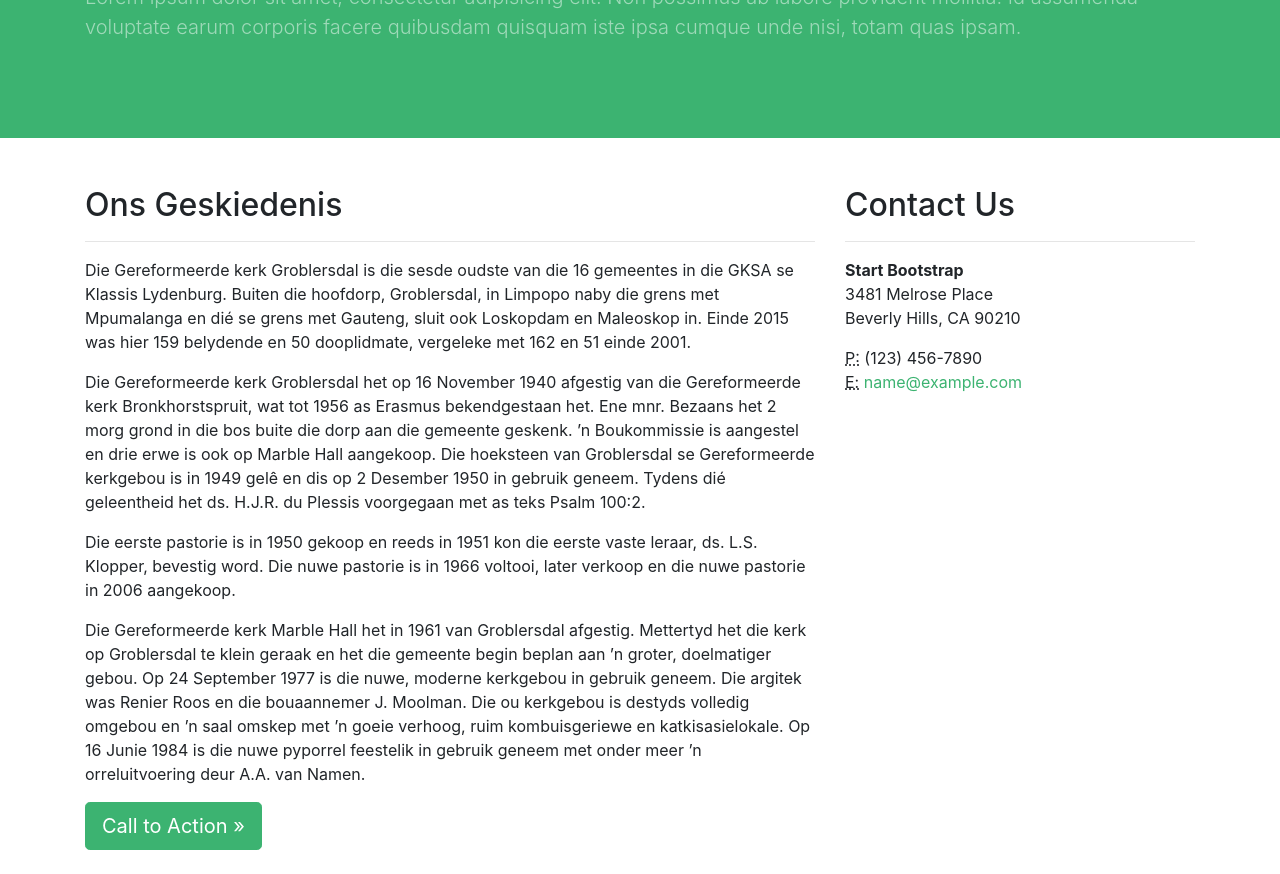
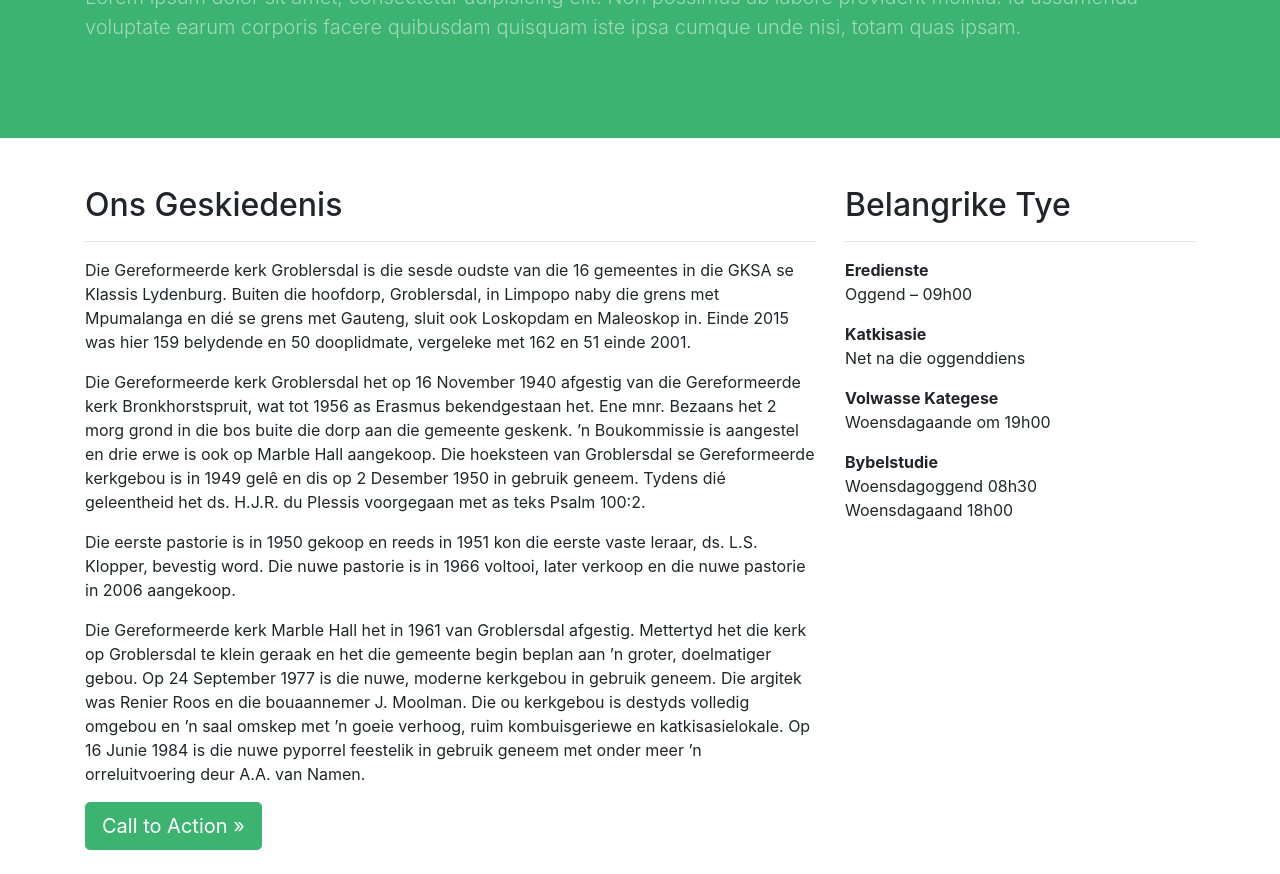
Before and after one commit to sharu725/business-frontpage, a Jekyll site: the page built from index.html, in a window 1280 px wide and 1400 px high, scrolled down 229 px, cut to the strip 0-874 px from the top of the window. Built offline with Jekyll 4.4.1, drawn with Linux system fonts in a browser that asks for light colours; some of the changed text lies outside the part shown.

Commit message:
Update sidebar.html

```diff
--- a/_includes/sidebar.html
+++ b/_includes/sidebar.html
@@ -1,16 +1,54 @@
 <div class="col-md-4 mb-5">
-  <h2>Contact Us</h2>
+  <h2>Belangrike Tye</h2>
   <hr />
   <address>
-    <strong>Start Bootstrap</strong>
-    <br />3481 Melrose Place <br />Beverly Hills, CA 90210
+    <strong>Eredienste</strong>
+    <br />Oggend – 09h00
     <br />
   </address>
   <address>
-    <abbr title="Phone">P:</abbr>
-    (123) 456-7890
+    <strong>Katkisasie</strong>
+    <br />Net na die oggenddiens
     <br />
-    <abbr title="Email">E:</abbr>
-    <a href="mailto:#">name@example.com</a>
+  </address>
+  <address>
+    <strong>Volwasse Kategese</strong>
+    <br />Woensdagaande om 19h00
+    <br />
+  </address>
+  <address>
+    <strong>Bybelstudie</strong>
+    <br />Woensdagoggend 08h30
+    <br />Woensdagaand 18h00
+    <br />
   </address>
 </div>
+<div class="col-md-4 mb-5">
+  <h2>Kontak Ons</h2>
+  <hr />
+  <address>
+    <strong>Predikant:</strong>
+    <br />Ds LSD du Plessis
+    <br />
+  </address>
+  <address>
+    <strong>Pastorie:</strong>
+    <br />Steenboklaan 18, Groblersdal
+    <br />
+  </address>
+  <address>
+    <strong>Posadres:</strong>
+    <br />Posbus 124, Groblersdal, 0470
+    <br />
+  </address>
+  <address>
+    <abbr title="Tel">Tel:</abbr>
+    (013) 262 4281
+    <br />
+    <abbr title="Sel">Sel:</abbr>
+    (083) 259 9551
+    <br />
+    <abbr title="Email">E-Pos:</abbr>
+    <a href="mailto:#">duplsdm9@gmail.com</a>
+  </address>
+</div>
```
